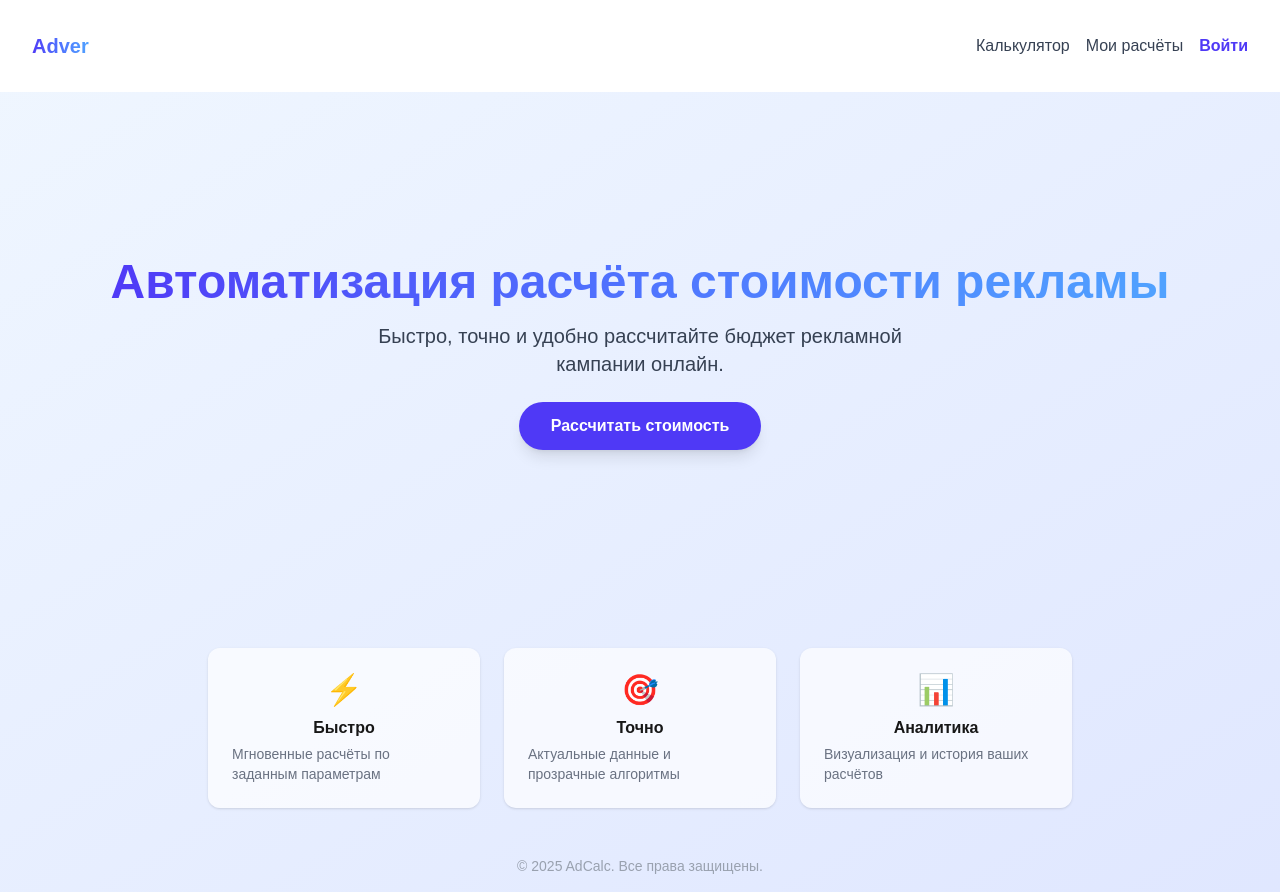
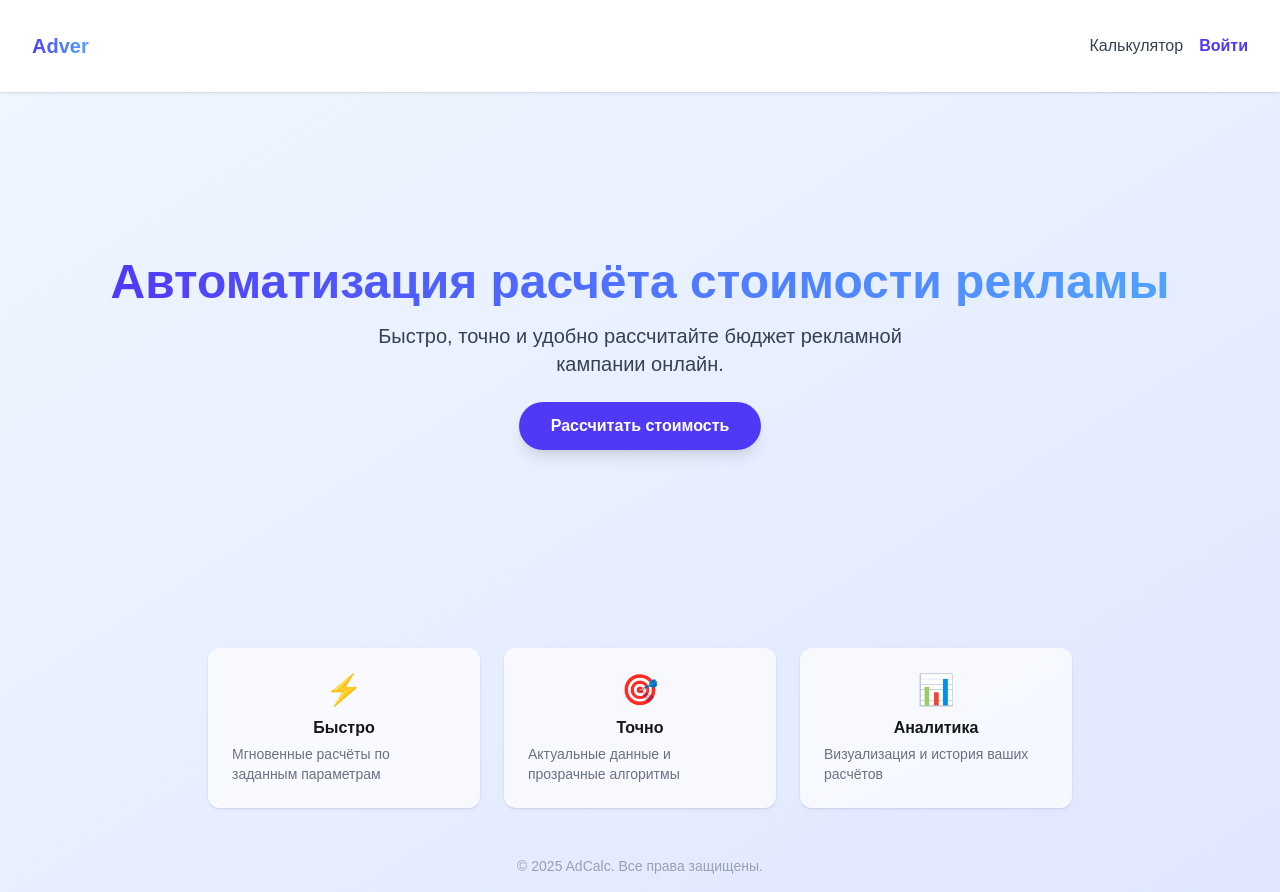
Before and after one commit to YgorBaddz/adver_client, a Next.js app: page / in a window 1280 px wide. Built offline with nearby package versions, Linux system fonts and the light colour scheme.

Commit message:
auth и нав

```diff
--- a/src/components/layout/Navbar.jsx
+++ b/src/components/layout/Navbar.jsx
@@ -7,26 +7,33 @@ export default function Navbar() {
   const logout = useAuthStore((s) => s.logout);
 
   return (
-    <header className="flex justify-between items-center p-4 md:p-8">
+    <header className="sticky top-0 z-50 bg-white/80 backdrop-blur flex justify-between items-center p-4 md:p-8 shadow">
       <Link
         href={"/"}
         className="font-bold text-xl bg-gradient-to-r from-indigo-600 to-blue-400 text-transparent bg-clip-text"
       >
         Adver
       </Link>
-      <nav className="space-x-4 hidden md:flex">
-        <a href="#" className="text-gray-700 hover:text-indigo-600">
+      <nav className="flex flex-col gap-2 md:flex-row md:gap-4 items-center">
+        <Link
+          href="/calculator"
+          className="text-gray-700 hover:text-indigo-600"
+        >
           Калькулятор
-        </a>
-        <a href="#" className="text-gray-700 hover:text-indigo-600">
-          Мои расчёты
-        </a>
+        </Link>
+        {user && (
+          <Link
+            href="/my-calculations"
+            className="text-gray-700 hover:text-indigo-600"
+          >
+            Мои расчёты
+          </Link>
+        )}
         {user ? (
-          <div className="text-indigo-600 font-semibold">
+          <div className="flex items-center gap-2 text-indigo-600 font-semibold">
             <Link href={"/dashboard"}>{user.username}</Link>
-
             <button
-              className="ml-4 text-red-500 cursor-pointer"
+              className="ml-2 text-red-500 cursor-pointer"
               onClick={logout}
             >
               Выйти
--- a/src/lib/authApi.js
+++ b/src/lib/authApi.js
@@ -13,11 +13,16 @@ export async function registerUser({ username, email, password, company }) {
 }
 
 export async function loginUser({ identifier, password }) {
-  // Поиск пользователя по email или username и паролю
-  const query = encodeURIComponent(
-    `filters[$or][0][email][$eq]=${identifier}&filters[$or][1][username][$eq]=${identifier}&filters[password][$eq]=${password}`
-  );
-  const res = await fetch(`${STRAPI_URL}/api/polzovatels?${query}`);
+  const params = new URLSearchParams({
+    "filters[$or][0][email][$eq]": identifier,
+    "filters[$or][1][username][$eq]": identifier,
+  });
+  const res = await fetch(`${STRAPI_URL}/api/polzovatels?${params.toString()}`);
   const data = await res.json();
-  return data;
+  if (data.data && data.data.length > 0) {
+    // В Strapi v5 поля лежат прямо в объекте data
+    const user = data.data.find((u) => u.password === password);
+    return { data: user ? [user] : [] };
+  }
+  return { data: [] };
 }
```
